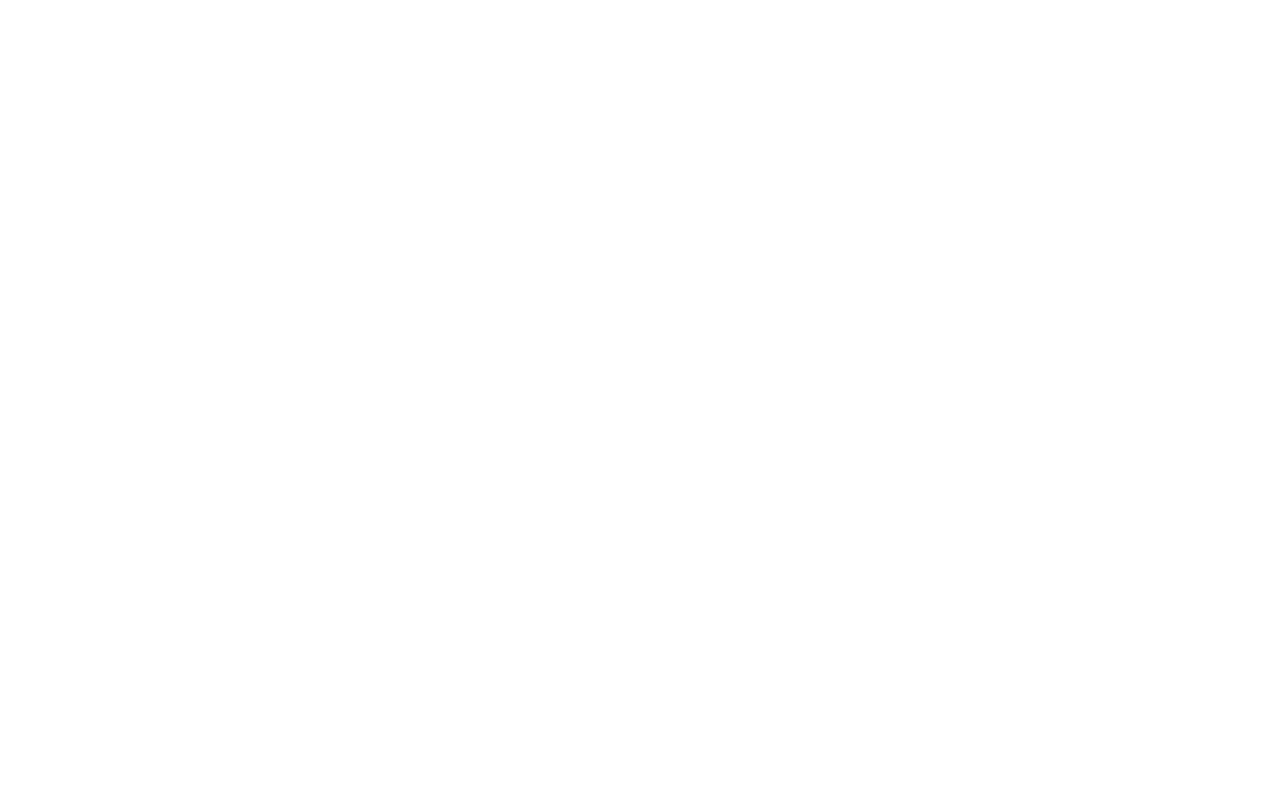
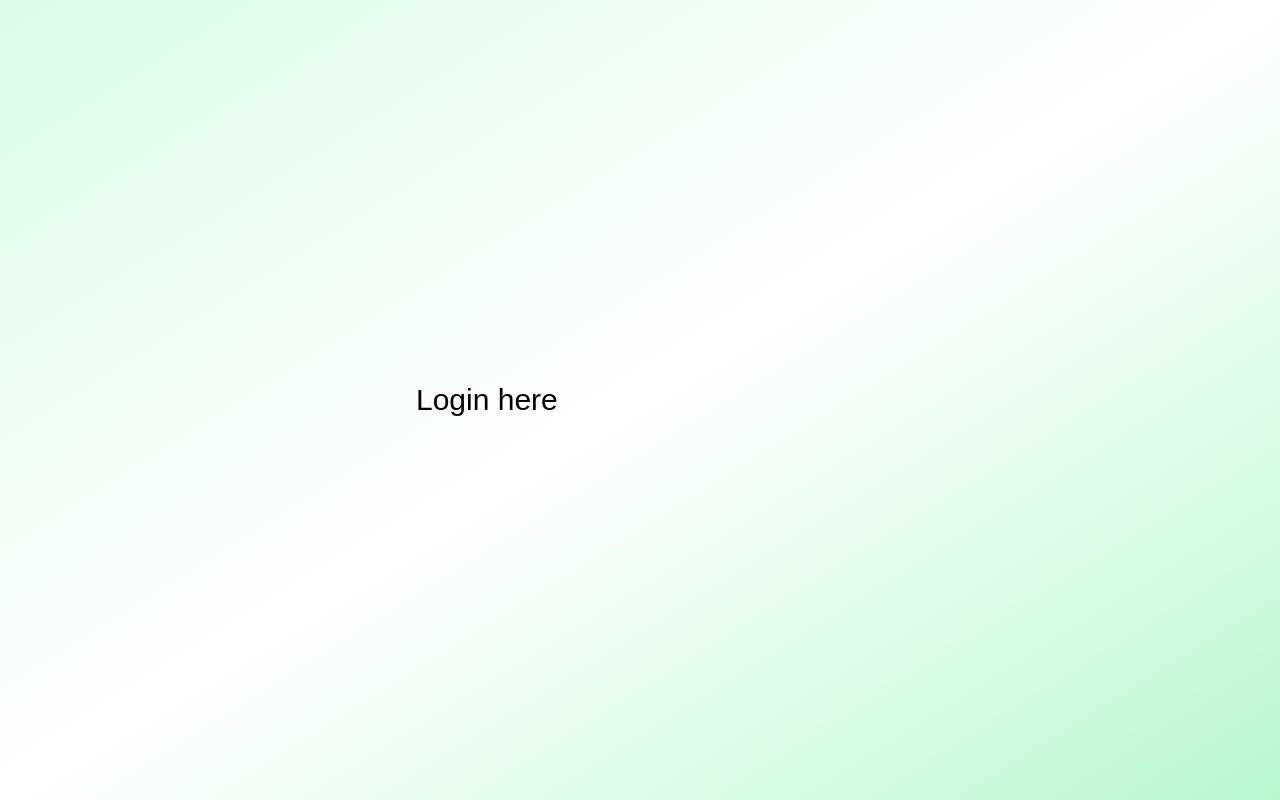
Before and after one commit to Anand-1812/auth-nextjs, a Next.js app: page /login in a window 1280 px wide. Built offline with nearby package versions, Linux system fonts and the light colour scheme.

Commit message:
styling the login page

```diff
--- a/src/app/login/page.tsx
+++ b/src/app/login/page.tsx
@@ -1,7 +1,9 @@
 export default function LoginPage() {
   return (
-    <div className="flex justify-center items-center">
-      <h1 className="text-center text-white text-2xl">login</h1>
+    <div className="min-h-screen flex justify-center items-center bg-gradient-to-br from-green-100 via-white to-green-200 px-4">
+      <div className="w-full max-w-md">
+        <h1 className="text-3xl text-black">Login here</h1>
+      </div>
     </div>
   )
 }
```
